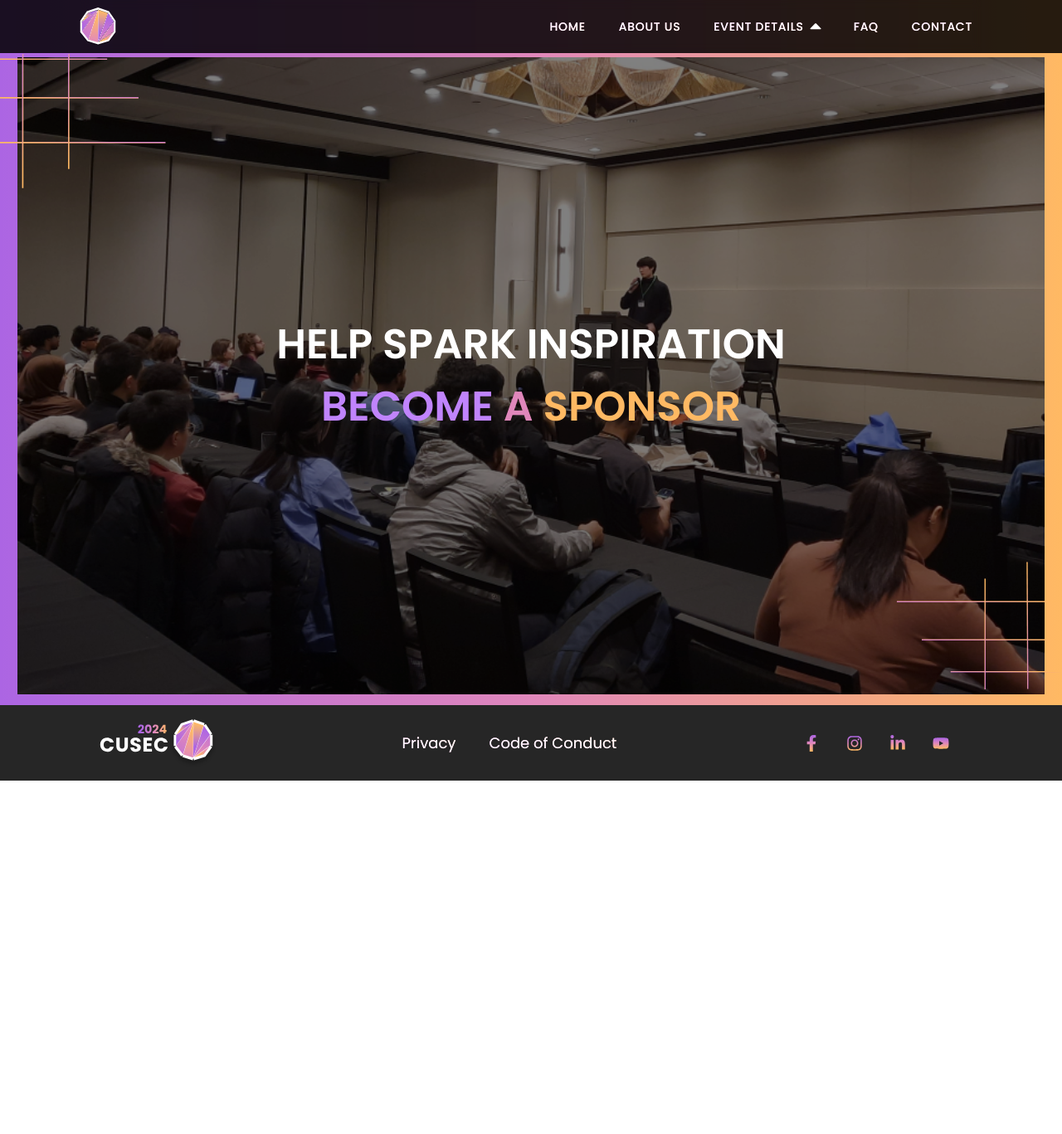
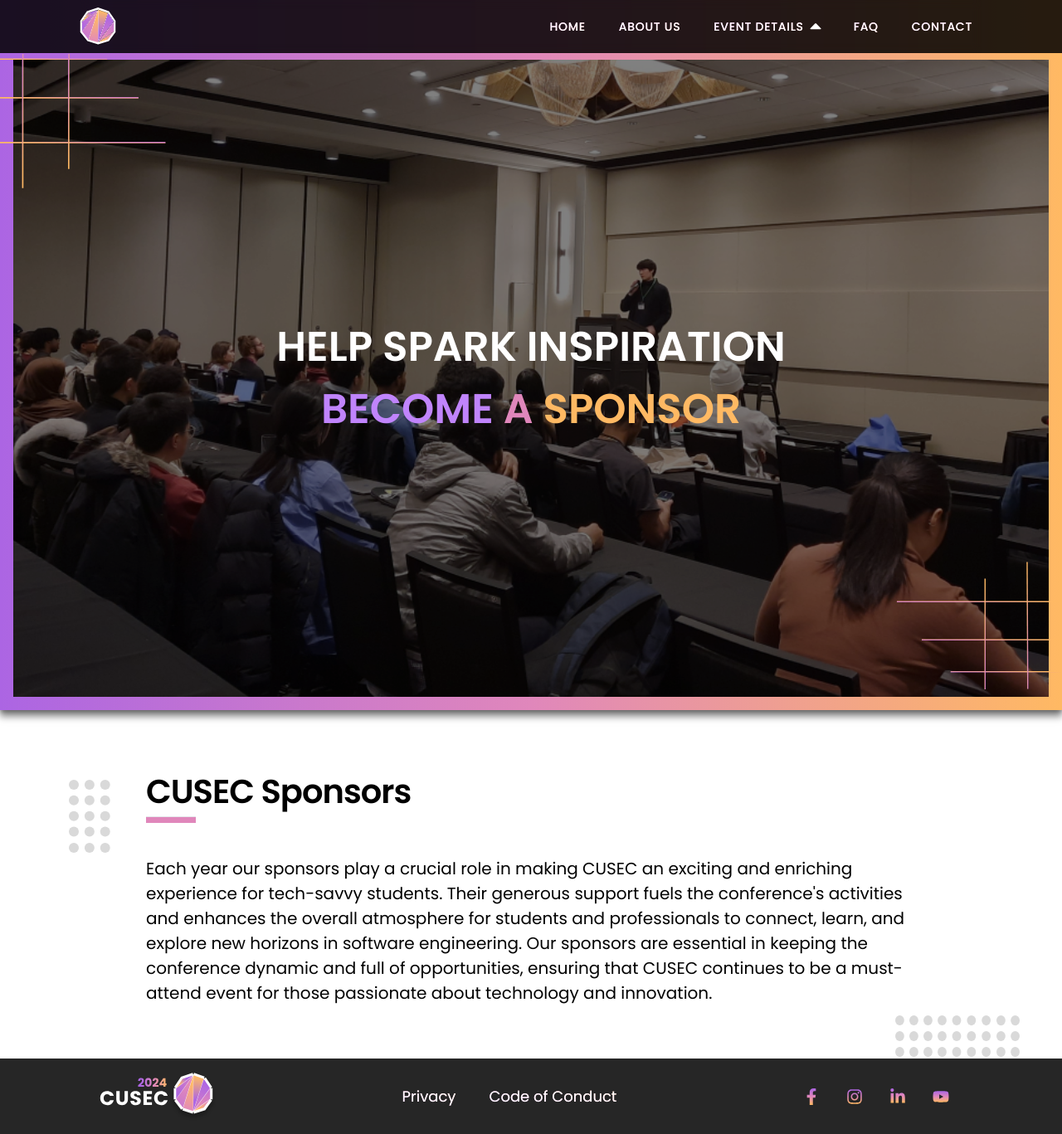
Before and after one commit to cusec/2024, a Next.js app: page /sponsors in a window 1280 px wide. Shown: the whole page at 83% size. Before the commit the page ends 941 px from the top, so only its background shows below. Built offline with nearby package versions, Linux system fonts and the light colour scheme.

Commit message:
feat: Add 'Cusec Sponsors' sections to Sponsors page

```diff
--- /dev/null
+++ b/src/app/sponsors/CusecSponsors.tsx
@@ -0,0 +1,36 @@
+import Image from "next/image";
+import circle_grid_v1 from "@/assets/circle_grid_v1.svg";
+import circle_grid_v2 from "@/assets/circle_grid_v2.svg";
+
+export default function CusecSponsors() {
+  return (
+    <div className="relative">
+      <div className="absolute -right-[6vw] -bottom-28 hidden md:block">
+        <Image
+          src={circle_grid_v2}
+          alt="Horizontal grid of grey circles"
+          className="w-[90px] h-[90px] md:w-[120px] md:h-[120px] lg:w-[150px] lg:h-[150px]"
+          priority
+        />
+      </div>
+      <section className="lg:max-w-[1024px] max-w-[768px] px-6 md:px-12 ">
+        <p className="font-semibold text-[28px] md:text-[40px] tracking-tight">
+        CUSEC Sponsors
+        </p>
+        <hr className="block max-w-[2.5rem] md:max-w-[3.75rem] h-2 bg-roseQuartz mb-10" />
+        <p className="font-regular text-[15px] md:text-[20px]">
+          Each year our sponsors play a crucial role in making CUSEC an exciting and enriching experience for tech-savvy students. Their generous support fuels the conference&apos;s activities and enhances the overall atmosphere for students and professionals to connect, learn, and explore new horizons in software engineering. Our sponsors are essential in keeping the conference dynamic and full of opportunities, ensuring that CUSEC continues to be a must-attend event for those passionate about technology and innovation.
+        </p>
+      </section>
+
+      <Image
+        src={circle_grid_v1}
+        alt="Vertical grid of grey circles"
+        className="absolute -top-0 -left-10 scale-125 w-[40px] h-[80px] md:h-[120px] md:top-[80px] md:right-[40px] lg:-top-[20px] lg:right-[40px] lg:h-[160px]"
+      />
+      <div className="flex justify-end mt-6 translate-x-3 md:hidden">
+        <Image src={circle_grid_v2} alt="Horizontal grid of grey circles" />
+      </div>
+    </div>
+  );
+}
--- a/src/app/sponsors/Main.tsx
+++ b/src/app/sponsors/Main.tsx
@@ -4,7 +4,7 @@ import cusec_2023_keynote_speaker from "./cusec_2023_keynote_speaker.png";
 export default function Main(){
   return(
 
-     <div className="relative min-h-[96vh] w-[calc(100vw-10px)] translate-y-7">
+     <div className="relative min-h-[96vh] w-screen">
       <div
         className="absolute inset-0 mx-4"
       >
--- a/src/app/sponsors/page.tsx
+++ b/src/app/sponsors/page.tsx
@@ -8,6 +8,7 @@ import Image from "next/image";
 // import top_left_gradient_lines from "/images/top_left_gradient_lines.svg";
 import { useEffect, useState } from "react";
 import Main from "@/app/sponsors/Main";
+import CusecSponsors from "@/app/sponsors/CusecSponsors";
 
 export default function Sponsors() {
   return (
@@ -20,7 +21,7 @@ export default function Sponsors() {
         />
       </Head>
 
-    {/* TODO: Fix gradient lines not showing up */}
+      {/* TODO: Fix gradient lines not showing up */}
 
       <div className="w-full">
         {/* Top Left Gradient Lines */}
@@ -47,9 +48,9 @@ export default function Sponsors() {
           }}
         >
           <div
-            className="bg-gradient-to-r from-royalPurple via-roseQuartz to-goldenApricot flex items-center justify-center min-h-[calc(100vh+50px)]"
+            className="bg-gradient-to-r from-royalPurple via-roseQuartz to-goldenApricot flex items-center justify-center min-h-[100vh] pt-[4.5rem] pb-4"
             style={{
-              filter: "drop-shadow(0px 7px 4px rgba(0, 0, 0, 0.5))",
+              filter: "drop-shadow(0px 2px 2px rgba(0, 0, 0, 0.2))",
             }}
           >
             <Fade>
@@ -57,6 +58,14 @@ export default function Sponsors() {
             </Fade>
           </div>
         </div>
+
+        <div className="flex flex-col items-center mt-20">
+          <div className="mx-6 lg:mx-24 max-w-screen-lg lg:w-full md:-mt-3 mb-16">
+            <Fade>
+              <CusecSponsors />
+            </Fade>
+          </div>
+        </div>
       </div>
     </div>
   );
```
